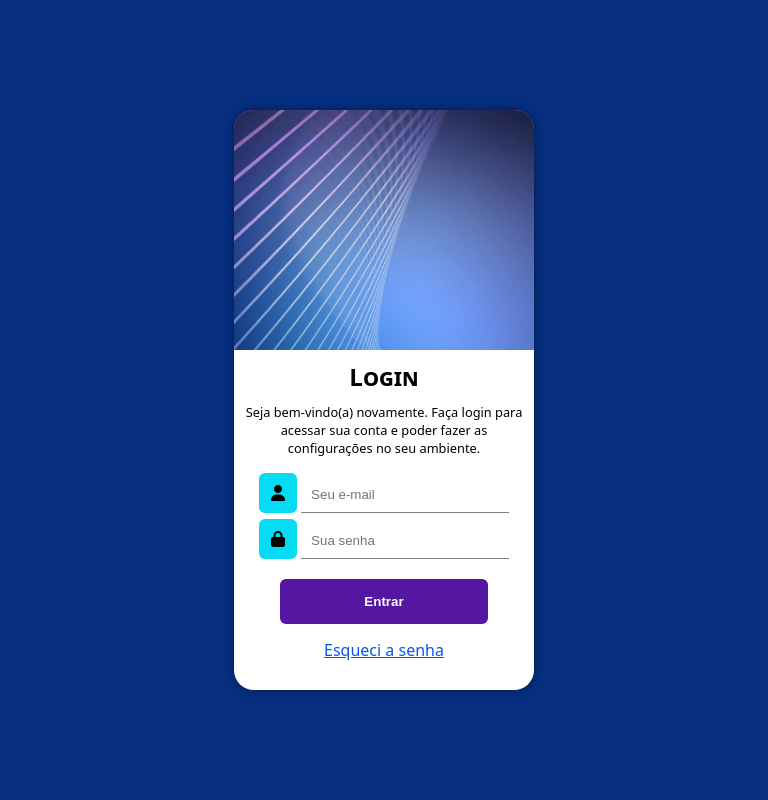
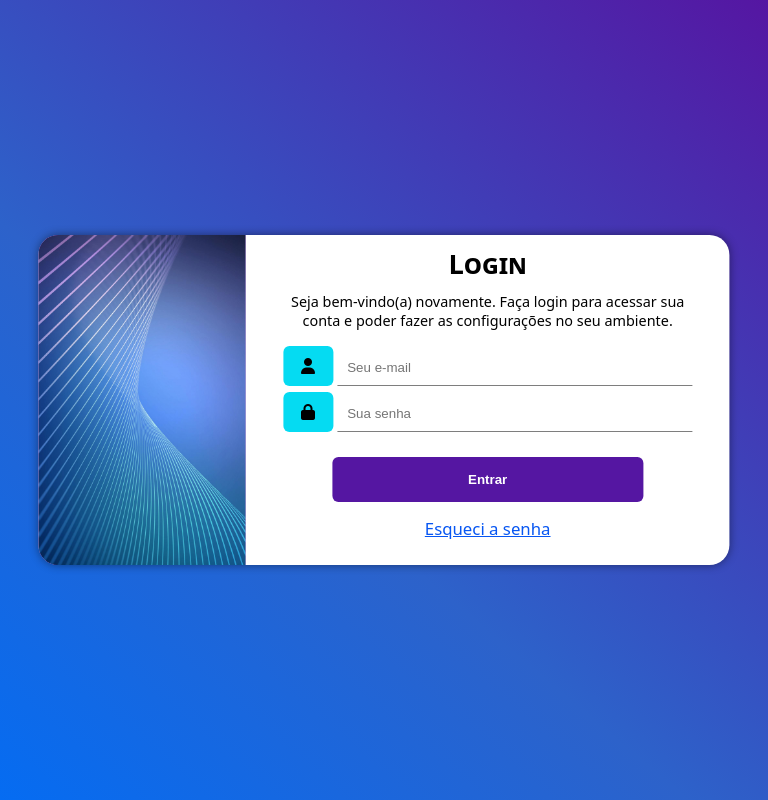
Before and after one commit to Eder-Lucas/projeto-login, a plain HTML site: page index.html in a window 768 px wide. Drawn offline with Linux system fonts and the light colour scheme.

Commit message:
version-ALPHA 0.2
- added tablet version

```diff
--- /dev/null
+++ b/estilos/media-query.css
@@ -0,0 +1,71 @@
+@charset "UTF-8";
+
+/* tablet */
+@media screen and (min-width:768px) and (max-width:1024px) {
+    body {
+        background-color: #062f81;
+        background: linear-gradient(40deg, rgba(5,175,242,1) 0%, rgba(5,108,242,1) 0%, rgba(45,98,202,1) 40%, rgba(85,22,162,1) 100%);
+        background-attachment: fixed;
+    }
+
+    section#login {
+        width: 90vw;
+        height: 330px;
+    }
+
+    section#login > div#imagem {
+        float: left;
+        width: 30%;
+        height: 100%;
+    }
+
+    section#login > div#formulario {
+        float: right;
+        width: 70%;
+    }
+
+    div#formulario > h1 {
+        font-size: 1.7em;
+    }
+
+    div#formulario > p {
+        padding: 0px 20px;
+        text-align: center;
+        font-size: 0.9em;
+
+    }
+
+    div.campo > i {
+        width: 50px;
+    }
+
+    div.campo > input:hover {
+        border-bottom: 1px solid black;
+    }
+
+    form > input[type=submit] {
+        width: 70%;
+        margin-top: 25px;
+        margin-bottom: 15px;
+    }
+
+    form > input[type=submit]:hover {
+        background-color: #7a14f7;
+    }
+
+    form a {
+        padding: 10px;
+        font-size: 1.05em;
+
+        transition-duration: 0.3s;
+        transition-timing-function: ease;
+    }
+
+    form a:hover {
+        color: var(--cor-roxo1);
+    }
+
+    form a:active {
+        color: var(--cor-azulClaro1);
+    }
+}
--- a/estilos/style.css
+++ b/estilos/style.css
@@ -17,8 +17,7 @@
     box-sizing: border-box;
 }
 
-body,
-html {
+body,html {
     font-family: system-ui, -apple-system, BlinkMacSystemFont, 'Segoe UI', Roboto, Oxygen, Ubuntu, Cantarell, 'Open Sans', 'Helvetica Neue', sans-serif;
     width: 100vw;
     height: 100vh;
@@ -75,9 +74,11 @@ div#formulario > h1 {
 }
 
 div#formulario > p {
+    margin: 10px 0px;
+    padding: 0px 15px;
     font-size: 0.8em;
-    text-align: text;
-    margin: 10px 0px;
+    text-align: justify;
+
 }
 
 div.campo > label {
@@ -107,9 +108,12 @@ div.campo > input:focus-within {
 }
 
 form > input[type=submit] {
+    display: block;
+    margin: auto;
     width: 80%;
     padding: 15px;
-    margin: 20px 0px 15px 0px;
+    margin-top: 20px;
+    margin-bottom: 18px;
     background-color: var(--cor-roxo1);
     color: white;
     border: none;
--- a/index.html
+++ b/index.html
@@ -6,6 +6,7 @@
     <meta name="viewport" content="width=device-width, initial-scale=1.0">
     <title>Login</title>
     <link rel="stylesheet" href="estilos/style.css">
+    <link rel="stylesheet" href="estilos/media-query.css">
     <link rel="stylesheet" href="https://cdnjs.cloudflare.com/ajax/libs/font-awesome/6.5.2/css/all.min.css"/><!-- icones -->
 
 </head>
```
